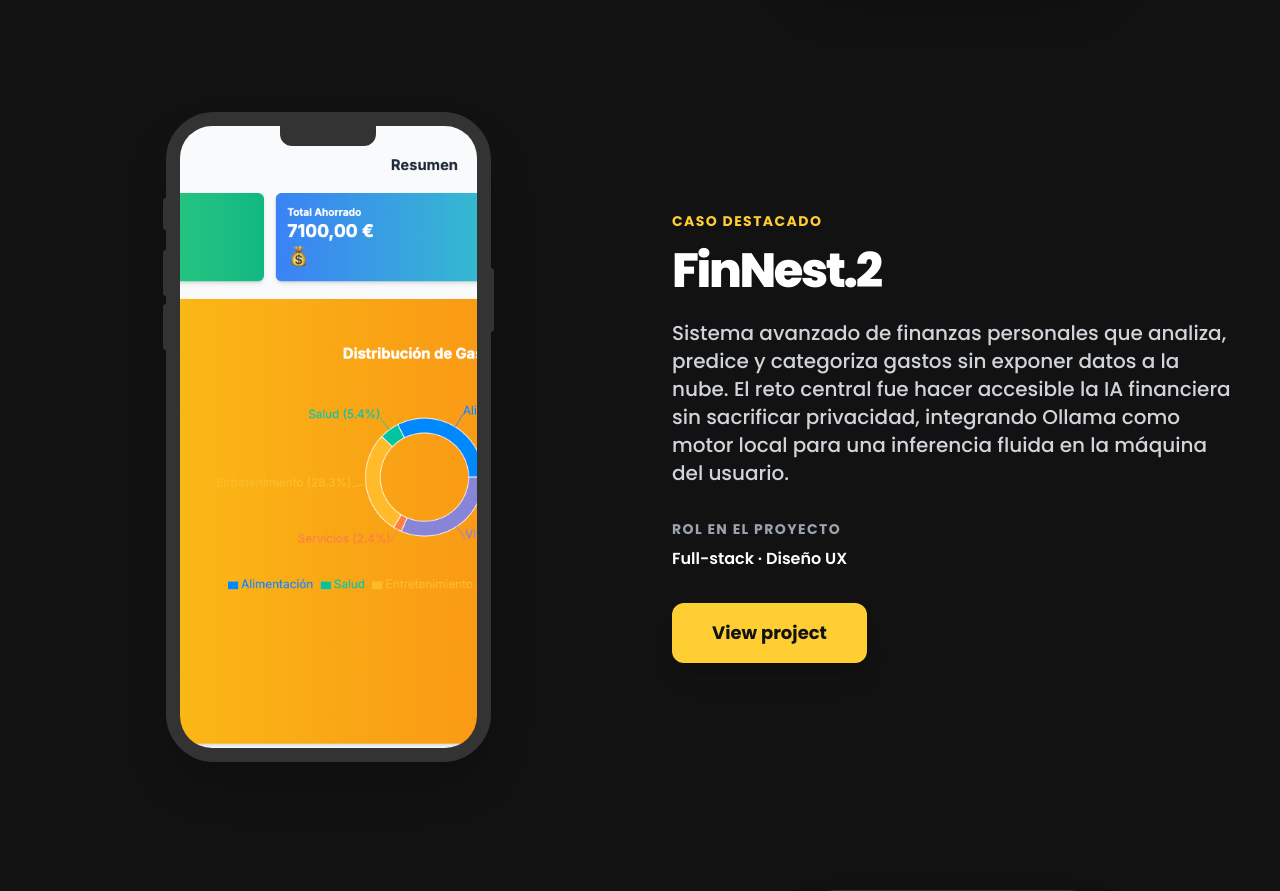
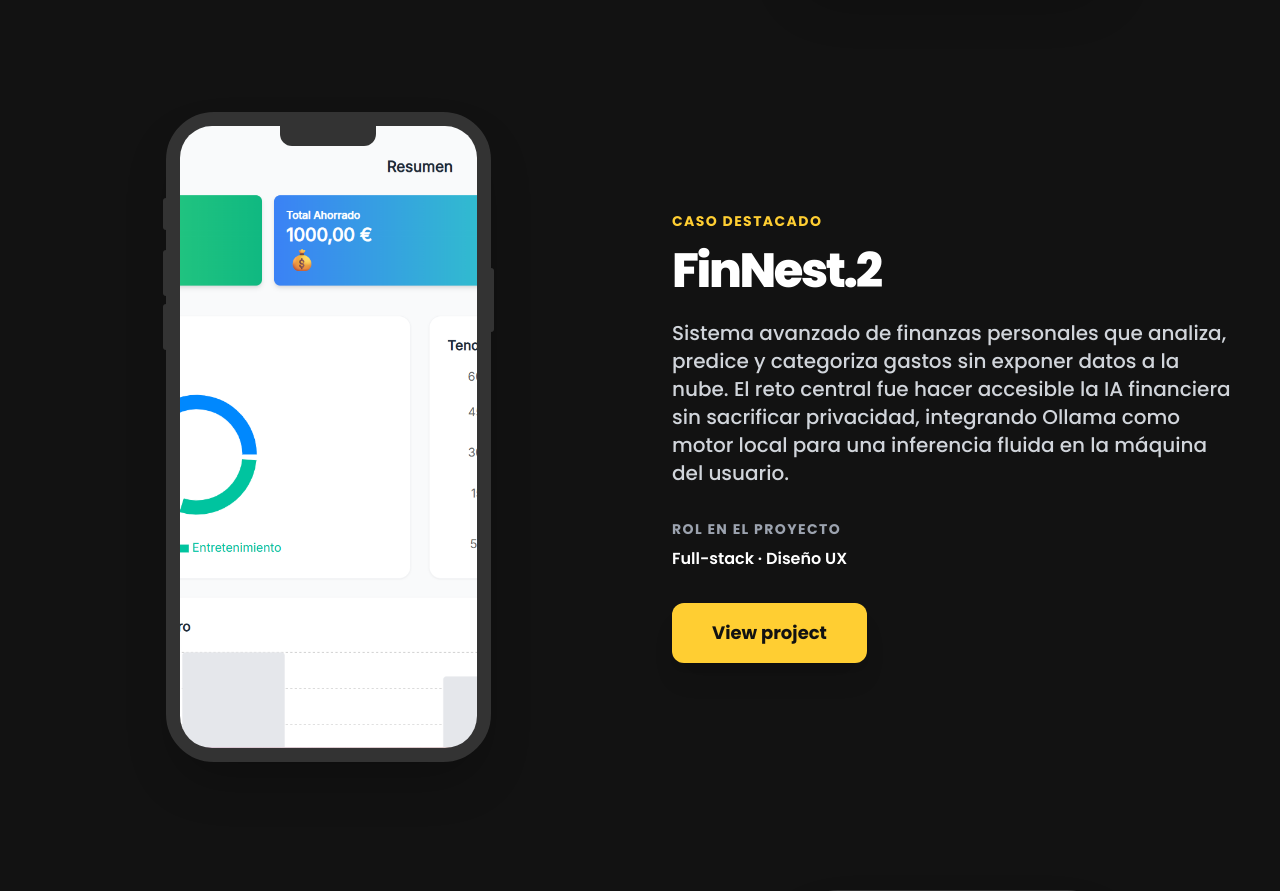
Before and after one commit to Diana-Bernardos/Portfolio_Avatar, a React (Vite) app: page / in a window 1280 px wide. Shown: the part 6440-7331 px from the top of the page. Built offline with nearby package versions, Linux system fonts and the light colour scheme.

Commit message:
enlaces FinNest

```diff
--- a/src/component/ProyectsGallery.tsx
+++ b/src/component/ProyectsGallery.tsx
@@ -53,8 +53,8 @@
       description: "Ahorra, para tus vacaciones, tu casa , o un finde, y pide un análisis de tus gastos mensuales a ver como puedes mejorar para lograrlo antes.",
       image: finnest,
       technologies: ["React", "MySql", "Node.js", "JS","ollama", "CSS"],
-      liveUrl: "#",
-      githubUrl: "#",
+      liveUrl: "https://fin-nest-2.vercel.app/",
+      githubUrl: "https://github.com/Diana-Bernardos/FinNest.2.git",
       featured: false
     },
     {
--- a/src/components/Projects.tsx
+++ b/src/components/Projects.tsx
@@ -7,8 +7,8 @@
 import libro from '../assets/ebook-example.jpg';
 import calculadora from '../assets/Calculadora.png';
 import finnest from '../assets/Finest.png';
-import finnest1 from '../assets/Finest.png'; // Cambiar a '../assets/finnest-dash-1.png' después de añadir el archivo
-import finnest2 from '../assets/Finest.png'; // Cambiar a '../assets/finnest-dash-2.png' después de añadir el archivo
+import finnest1 from '../assets/finnest-dash-1.png.png';
+import finnest2 from '../assets/finnest-dash-2.png.png';
 
 import recetario from '../assets/recetario.png';
 
@@ -32,6 +32,7 @@
   solution?: string;
   impact?: string;
   secondaryImage?: string;
+  hoverPosition?: string; // e.g., 'right' or 'bottom'
 }
 
 
@@ -60,14 +61,15 @@
       longDescription: 'Sistema avanzado de finanzas personales que analiza, predice y categoriza gastos sin exponer datos a la nube. El reto central fue hacer accesible la IA financiera sin sacrificar privacidad, integrando Ollama como motor local para una inferencia fluida en la máquina del usuario.',
       image: finnest1,
       technologies: ['React + Vite', 'Tailwind CSS', 'Recharts', 'Node.js + Express', 'Sequelize', 'PostgreSQL', 'Ollama', 'Llama 3.2', 'Axios'],
-      liveUrl: '#',
-      githubUrl: '#',
+      liveUrl: 'https://fin-nest-2.vercel.app/',
+      githubUrl: 'https://github.com/Diana-Bernardos/FinNest.2.git',
       featured: true,
       role: 'Full-stack · Diseño UX',
       problem: 'Gestionar finanzas con IA requiere subir datos sensibles a la nube, comprometiendo la privacidad.',
       solution: 'Integración de Ollama con Llama 3.2 para procesamiento local, manteniendo una UX premium y fluida.',
       impact: '0 datos enviados al exterior. 4 módulos operativos (ahorros, gastos, análisis, predicción) con categorización automática.',
-      secondaryImage: finnest2
+      secondaryImage: finnest2,
+      hoverPosition: 'right'
     },
 
 
@@ -255,7 +257,11 @@
                     <img
                       src={project.image}
                       alt={project.title}
-                      className="w-full h-full object-cover object-top group-hover:scale-105 transition-transform duration-700 ease-out"
+                      className={`w-full h-full object-cover object-top transition-all duration-[3000ms] ease-in-out ${
+                        project.hoverPosition === 'right' ? 'group-hover:object-right' :
+                        project.hoverPosition === 'bottom' ? 'group-hover:object-bottom' :
+                        'group-hover:scale-105'
+                      }`}
                     />
 
                     {/* Overlay interaction hint */}
```
